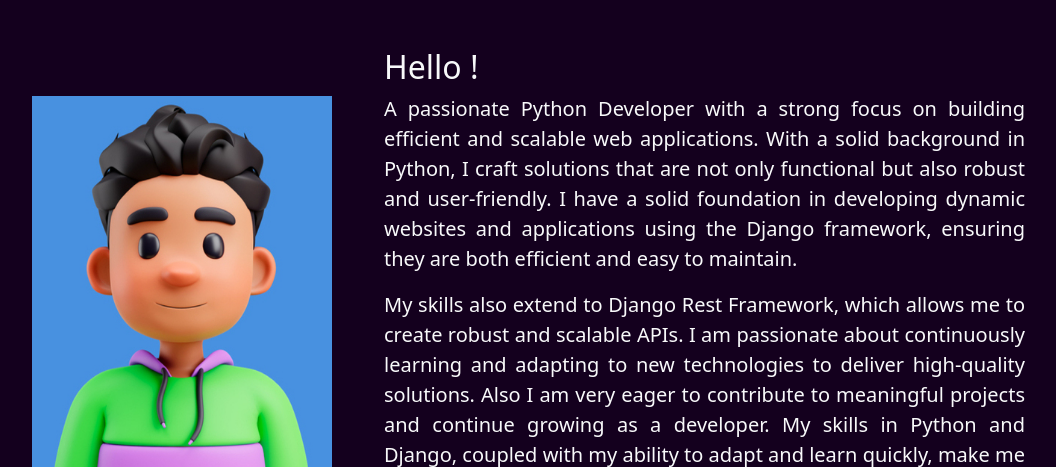
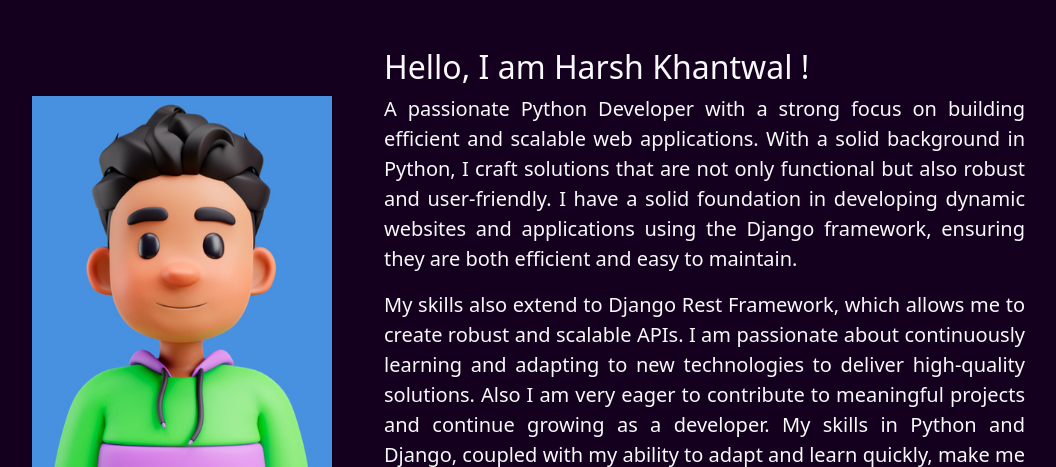
Before and after one commit to Eclipse8422/PortFolio, a Django app: page /about/ in a window 1280 px wide. Shown: the part 80-547 px from the top of the page, without its empty margins (78-1134 px from the left). Run offline with Django 5.2, Linux system fonts and the light colour scheme.

Commit message:
Update about.html

```diff
--- a/casebook/templates/casebook/about.html
+++ b/casebook/templates/casebook/about.html
@@ -7,7 +7,7 @@
     </div>
 
     <div class="col-7 text-left text-light">
-        <h2> Hello !</h2>
+        <h2> Hello, I am Harsh Khantwal !</h2>
         <p class="fs-5 text-justify">
          A passionate Python Developer with a strong focus on building efficient and scalable web applications.
          With a solid background in Python, I craft solutions that are not only functional but also robust and user-friendly.
```
